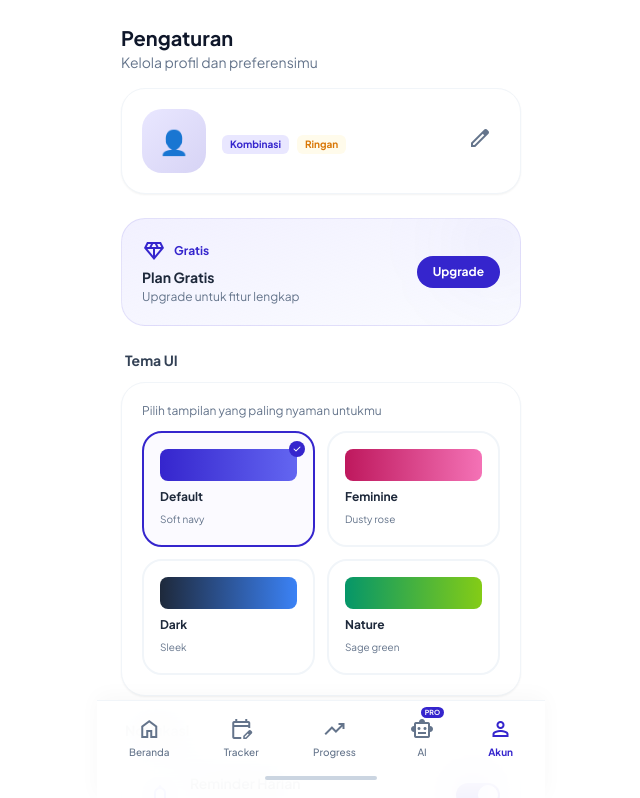
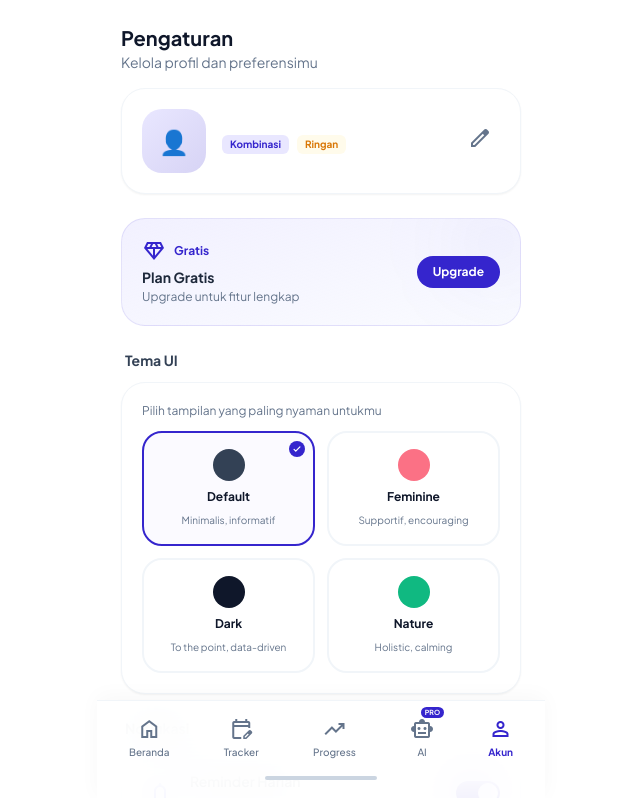
Before and after one commit to wisnuwrdh/narehat, a Next.js app: page /settings in a window 1280 px wide. Shown: the top 798 px of the page, without its empty margins (319-959 px from the left). Built offline with nearby package versions, Linux system fonts and the light colour scheme; no server answers.

Commit message:
feat: implement theme system — CSS vars, 4 themes, FOUC-free, real-time switching

```diff
--- a/app/(app)/settings/page.tsx
+++ b/app/(app)/settings/page.tsx
@@ -3,6 +3,7 @@
 import { useRouter } from "next/navigation";
 import { useEffect, useState } from "react";
 import { createClient } from "@/lib/supabase/client";
+import { ThemeSwitcher } from "@/components/theme";
 
 interface UserProfile {
   name: string;
@@ -48,13 +49,6 @@
 
 const notificationDefaults = [true, true, false];
 
-const themeList = [
-  { name: "Default", sub: "Soft navy", gradient: "from-[#3525cd] to-[#6366f1]" },
-  { name: "Feminine", sub: "Dusty rose", gradient: "from-[#be185d] to-[#f472b6]" },
-  { name: "Dark", sub: "Sleek", gradient: "from-[#1e293b] to-[#3b82f6]" },
-  { name: "Nature", sub: "Sage green", gradient: "from-[#059669] to-[#84cc16]" },
-];
-
 export default function SettingsPage() {
   const router = useRouter();
   const [profile, setProfile] = useState<UserProfile>({
@@ -69,10 +63,6 @@
   const [editing, setEditing] = useState(false);
   const [name, setName] = useState("");
   const [email, setEmail] = useState("");
-  const [activeTheme, setActiveTheme] = useState(() => {
-    if (typeof window !== "undefined") return localStorage.getItem("narehat-theme") || "Default";
-    return "Default";
-  });
   const [notifications, setNotifications] = useState(notificationDefaults);
   const [showDeleteConfirm, setShowDeleteConfirm] = useState(false);
   const [deleteInput, setDeleteInput] = useState("");
@@ -112,17 +102,6 @@
   const showToast = (msg: string) => {
     setToast(msg);
     setTimeout(() => setToast(""), 3000);
-  };
-
-  const handleThemeChange = (name: string) => {
-    setActiveTheme(name);
-    localStorage.setItem("narehat-theme", name);
-    fetch("/api/user", {
-      method: "PATCH",
-      headers: { "Content-Type": "application/json" },
-      body: JSON.stringify({ theme: name }),
-    }).catch(() => {});
-    showToast(`Tema diubah ke ${name}`);
   };
 
   const handleSaveProfile = async () => {
@@ -341,24 +320,7 @@
         <h3 className="text-sm font-bold text-slate-700 mb-3 px-1">Tema UI</h3>
         <div className="bg-white border border-border-subtle rounded-3xl p-5 shadow-sm">
           <p className="text-xs text-muted mb-3">Pilih tampilan yang paling nyaman untukmu</p>
-          <div className="grid grid-cols-2 gap-3">
-            {themeList.map((t) => (
-              <button
-                key={t.name}
-                onClick={() => handleThemeChange(t.name)}
-                className={`btn-press relative p-4 border-2 rounded-2xl cursor-pointer transition-all text-left ${activeTheme === t.name ? "border-primary bg-primary-light/20" : "border-border-subtle hover:border-slate-300"}`}
-              >
-                <div className={`w-full h-8 bg-gradient-to-r ${t.gradient} rounded-lg mb-2`} />
-                <span className="text-xs font-bold text-slate-800 block">{t.name}</span>
-                <span className="text-[10px] text-muted">{t.sub}</span>
-                {activeTheme === t.name && (
-                  <span className="absolute top-2 right-2 w-4 h-4 bg-primary rounded-full flex items-center justify-center">
-                    <svg className="w-2.5 h-2.5 text-white" fill="currentColor" viewBox="0 0 20 20"><path fillRule="evenodd" d="M16.707 5.293a1 1 0 010 1.414l-8 8a1 1 0 01-1.414 0l-4-4a1 1 0 011.414-1.414L8 12.586l7.293-7.293a1 1 0 011.414 0z" clipRule="evenodd" /></svg>
-                  </span>
-                )}
-              </button>
-            ))}
-          </div>
+          <ThemeSwitcher />
         </div>
       </section>
 
--- a/app/globals.css
+++ b/app/globals.css
@@ -3,6 +3,46 @@
 @tailwind utilities;
 
 @layer base {
+  :root, [data-theme="default"] {
+    --primary-rgb: 53 37 205;
+    --primary-light-rgb: 233 231 255;
+    --primary-muted-rgb: 139 133 232;
+    --accent-rgb: 99 102 241;
+    --bg-rgb: 255 255 255;
+    --text-rgb: 15 23 42;
+    --muted-rgb: 100 116 139;
+  }
+
+  [data-theme="feminine"] {
+    --primary-rgb: 190 24 93;
+    --primary-light-rgb: 252 231 243;
+    --primary-muted-rgb: 244 114 182;
+    --accent-rgb: 244 114 182;
+    --bg-rgb: 255 255 255;
+    --text-rgb: 15 23 42;
+    --muted-rgb: 100 116 139;
+  }
+
+  [data-theme="dark"] {
+    --primary-rgb: 59 130 246;
+    --primary-light-rgb: 30 41 59;
+    --primary-muted-rgb: 96 165 250;
+    --accent-rgb: 96 165 250;
+    --bg-rgb: 15 23 42;
+    --text-rgb: 248 250 252;
+    --muted-rgb: 148 163 184;
+  }
+
+  [data-theme="nature"] {
+    --primary-rgb: 5 150 105;
+    --primary-light-rgb: 209 250 229;
+    --primary-muted-rgb: 52 211 153;
+    --accent-rgb: 132 204 22;
+    --bg-rgb: 255 255 255;
+    --text-rgb: 15 23 42;
+    --muted-rgb: 100 116 139;
+  }
+
   body {
     @apply bg-white text-slate-900 font-sans antialiased;
   }
@@ -71,7 +111,7 @@
   }
 
   .shimmer-text {
-    background: linear-gradient(90deg, #3525cd 0%, #8b85e8 50%, #3525cd 100%);
+    background: linear-gradient(90deg, rgb(var(--primary-rgb)) 0%, rgb(var(--primary-muted-rgb)) 50%, rgb(var(--primary-rgb)) 100%);
     background-size: 200% auto;
     -webkit-background-clip: text;
     -webkit-text-fill-color: transparent;
@@ -81,9 +121,9 @@
 
   .gradient-mesh {
     background:
-      radial-gradient(ellipse at 20% 20%, rgba(53, 37, 205, 0.08) 0%, transparent 50%),
-      radial-gradient(ellipse at 80% 80%, rgba(99, 102, 241, 0.06) 0%, transparent 50%),
-      radial-gradient(ellipse at 50% 50%, rgba(139, 133, 232, 0.04) 0%, transparent 60%);
+      radial-gradient(ellipse at 20% 20%, rgb(var(--primary-rgb) / 0.08) 0%, transparent 50%),
+      radial-gradient(ellipse at 80% 80%, rgb(var(--accent-rgb) / 0.06) 0%, transparent 50%),
+      radial-gradient(ellipse at 50% 50%, rgb(var(--primary-muted-rgb) / 0.04) 0%, transparent 60%);
   }
 
   .nav-blur {
--- a/app/layout.tsx
+++ b/app/layout.tsx
@@ -52,8 +52,20 @@
   children: ReactNode;
 }) {
   return (
-    <html lang="id">
+    <html lang="id" suppressHydrationWarning>
       <head>
+        <script
+          dangerouslySetInnerHTML={{
+            __html: `
+(function() {
+  try {
+    var t = localStorage.getItem('narehat-theme');
+    if (t && t !== 'default') document.documentElement.dataset.theme = t;
+  } catch(e) {}
+})();
+            `.trim(),
+          }}
+        />
         <link rel="preconnect" href="https://fonts.googleapis.com" />
         <link rel="preconnect" href="https://fonts.gstatic.com" crossOrigin="anonymous" />
         <link href="https://fonts.googleapis.com/css2?family=Plus+Jakarta+Sans:wght@400;500;600;700;800&display=swap" rel="stylesheet" />
--- a/hooks/useTheme.ts
+++ b/hooks/useTheme.ts
@@ -9,12 +9,16 @@
 
   useEffect(() => {
     const stored = localStorage.getItem("narehat-theme") as Theme | null;
-    if (stored) setTheme(stored);
+    if (stored && stored !== "default") {
+      setTheme(stored);
+      document.documentElement.dataset.theme = stored;
+    }
     fetch("/api/user")
       .then((r) => r.json())
       .then((data) => {
         if (data.user?.theme) {
           setTheme(data.user.theme);
+          document.documentElement.dataset.theme = data.user.theme;
           localStorage.setItem("narehat-theme", data.user.theme);
         }
       })
@@ -23,6 +27,7 @@
 
   const changeTheme = useCallback(async (t: Theme) => {
     setTheme(t);
+    document.documentElement.dataset.theme = t;
     localStorage.setItem("narehat-theme", t);
     try {
       await fetch("/api/user", {
--- a/tailwind.config.ts
+++ b/tailwind.config.ts
@@ -9,12 +9,12 @@
     extend: {
       colors: {
         primary: {
-          DEFAULT: "#3525cd",
-          light: "#e9e7ff",
-          muted: "#8b85e8",
+          DEFAULT: "rgb(var(--primary-rgb) / <alpha-value>)",
+          light: "rgb(var(--primary-light-rgb) / <alpha-value>)",
+          muted: "rgb(var(--primary-muted-rgb) / <alpha-value>)",
         },
         accent: {
-          DEFAULT: "#6366f1",
+          DEFAULT: "rgb(var(--accent-rgb) / <alpha-value>)",
         },
         success: {
           DEFAULT: "#10b981",
@@ -25,13 +25,15 @@
           light: "#fef3c7",
         },
         muted: {
-          DEFAULT: "#64748b",
-          light: "#94a3b8",
+          DEFAULT: "rgb(var(--muted-rgb) / <alpha-value>)",
+          light: "rgb(var(--muted-rgb) / 0.6)",
         },
         border: {
           subtle: "#f1f5f9",
           light: "#e2e8f0",
         },
+        "bg-theme": "rgb(var(--bg-rgb) / <alpha-value>)",
+        "text-theme": "rgb(var(--text-rgb) / <alpha-value>)",
       },
       fontFamily: {
         sans: ['"Plus Jakarta Sans"', "system-ui", "sans-serif"],
```
